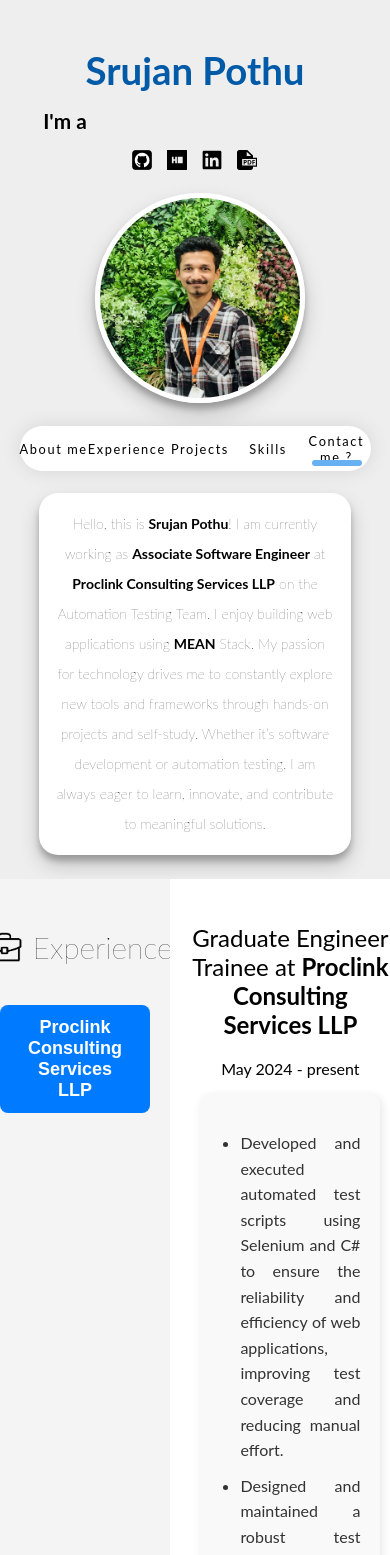
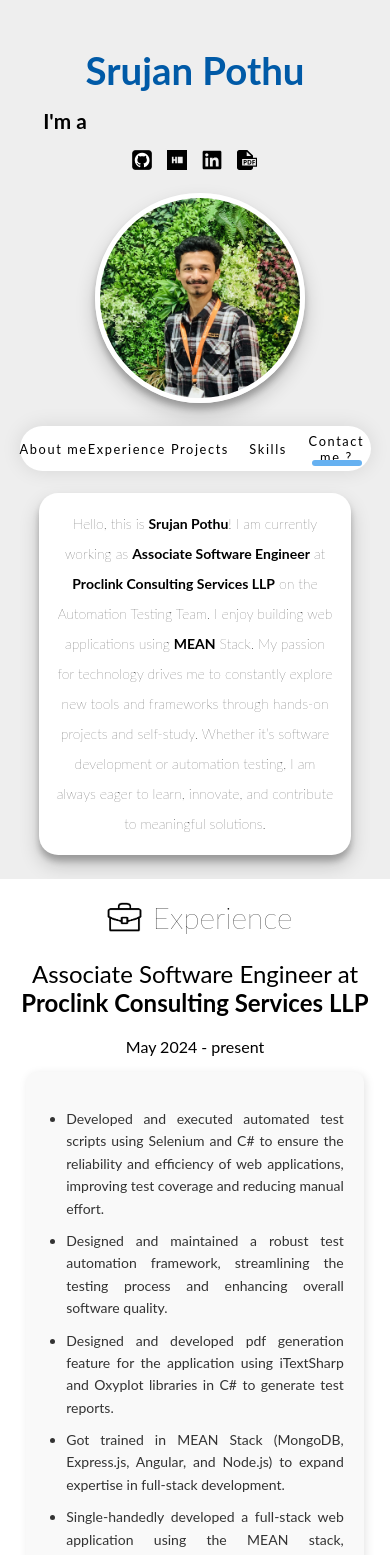
Before and after one commit to srujanpothu14/portfolio, an Angular app: page / in a window 390 px wide. Shown: the top 1555 px of the page. Built offline with nearby package versions, Linux system fonts and the light colour scheme.

Commit message:
made experience page responsive for mobile screen

```diff
--- a/src/app/experience-page/experience-page.component.html
+++ b/src/app/experience-page/experience-page.component.html
@@ -17,10 +17,14 @@
 
   <!-- Right Section (Dynamic Content) -->
   <div class="content">
+    <div class="experience_header_con_for_mobile">
+      <img src="assets/experience_logo.png" />
+      <p>Experience</p>
+    </div>
     @if(activeContent=='proclink') {
     <div>
       <p class="heading">
-        Graduate Engineer Trainee at <b>Proclink Consulting Services LLP</b>
+        Associate Software Engineer at <b>Proclink Consulting Services LLP</b>
       </p>
       <p>May 2024 - present</p>
       <div class="company_experience">
--- a/src/app/experience-page/experience-page.component.scss
+++ b/src/app/experience-page/experience-page.component.scss
@@ -25,6 +25,9 @@
   }
   font-size: 30px;
   font-weight: 200;
+}
+.experience_header_con_for_mobile {
+  display: none;
 }
 
 /* Buttons */
@@ -77,3 +80,35 @@
   color: #333;
   margin-bottom: 10px;
 }
+@media (max-width: 480px) {
+  .container {
+    height: auto;
+  }
+  .experience_header_con_for_mobile {
+    display: flex;
+    flex-direction: row;
+    justify-content: center;
+    align-items: center;
+    img {
+      width: 55px;
+      height: 34px;
+    }
+    font-size: 30px;
+    font-weight: 200;
+    p {
+      margin: 0px;
+    }
+  }
+  .company_experience {
+    width: 85%;
+  }
+  .sidebar {
+    display: none;
+  }
+  .content {
+    width: 100%;
+  }
+  li {
+    font-size: 14px;
+  }
+}
```
